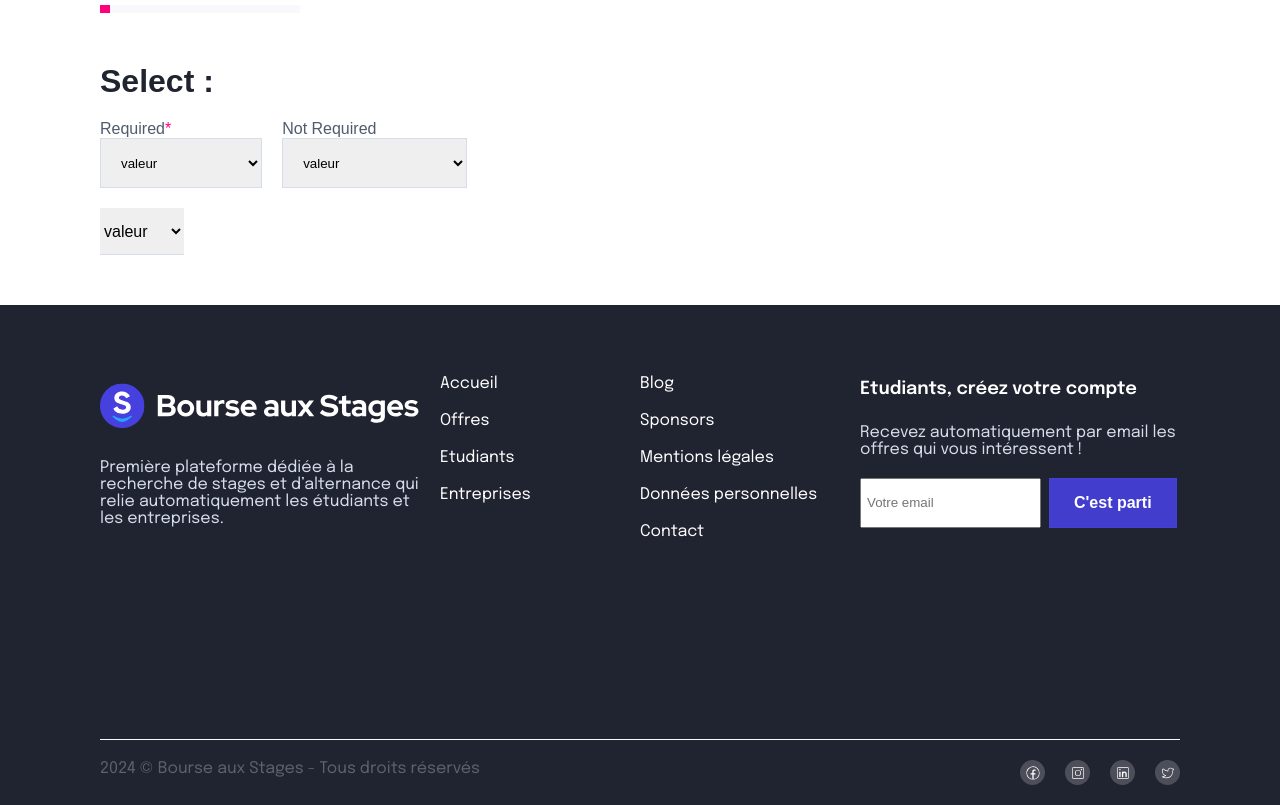
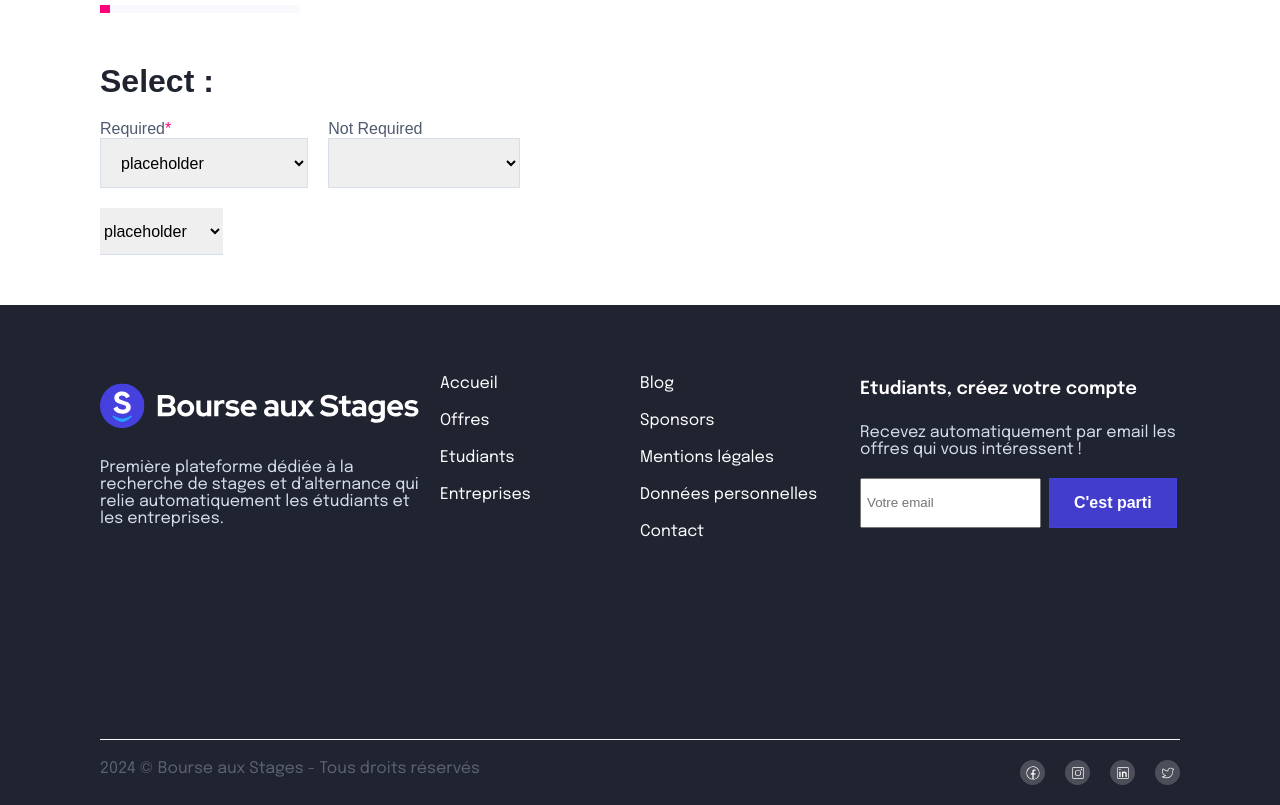
Before and after one commit to Fan2Shrek/BourseAuStage-front, a React (Create React App) app: page /ui-example in a window 1280 px wide. Shown: the part 1640-2445 px from the top of the page. Built offline with nearby package versions, Linux system fonts and the light colour scheme.

Commit message:
add placeholder

```diff
--- a/src/components/ui/atoms/Select/index.js
+++ b/src/components/ui/atoms/Select/index.js
@@ -7,6 +7,7 @@ const Select = ({
     id,
     name,
     value,
+    placeholder,
     required = false,
     className
 }) => {
@@ -30,7 +31,8 @@ const Select = ({
             type={type}
             id={id}
             name={name}
-            >
+        >
+            <option value="" disabled selected>{placeholder}</option>
             <option
                 className={'select__option'}
                 value={value}
--- a/src/components/ui/atoms/Select/select.scss
+++ b/src/components/ui/atoms/Select/select.scss
@@ -5,10 +5,12 @@
 
     &.text {
         .select__label {
+            font-size: 16px;
             color: var(--color-grey-form);
         }
 
         .select__target {
+            font-size: 16px;
             width: 100%;
             height: 50px;
             padding: 12px 16px;
@@ -18,11 +20,11 @@
 
     &.filter{
         .select__target{
+            font-size: 16px;
             width: 100%;
             height: 47px;
             border: none;
             border-bottom: 1px solid var(--color-grey);
-            font-size: 16px;
             padding-right: 20px;
         }
     }
--- a/src/pages/UiExample/index.js
+++ b/src/pages/UiExample/index.js
@@ -129,12 +129,12 @@ const UiExample = () => {
     ], [])
 
     const exampleSelects = useMemo(() => [
-        { id: 1, label: 'Required', type: 'text', name: 'selectRequired', value: 'valeur', required: true },
+        { id: 1, label: 'Required', type: 'text', name: 'selectRequired', placeholder: 'placeholder', value: 'valeur', required: true },
         { id: 2, label: 'Not Required', type: 'text', name: 'selectNotRequired', value: 'valeur', required: false },
     ], [])
 
     const exampleSelectsFilter = useMemo(() => [
-        { id: 1, type: 'search', name: 'selectFilter', value: 'valeur' },
+        { id: 1, type: 'search', name: 'selectFilter', placeholder: 'placeholder', value: 'valeur' },
     ], [])
 
     return <Container className={styles.container}>
```
